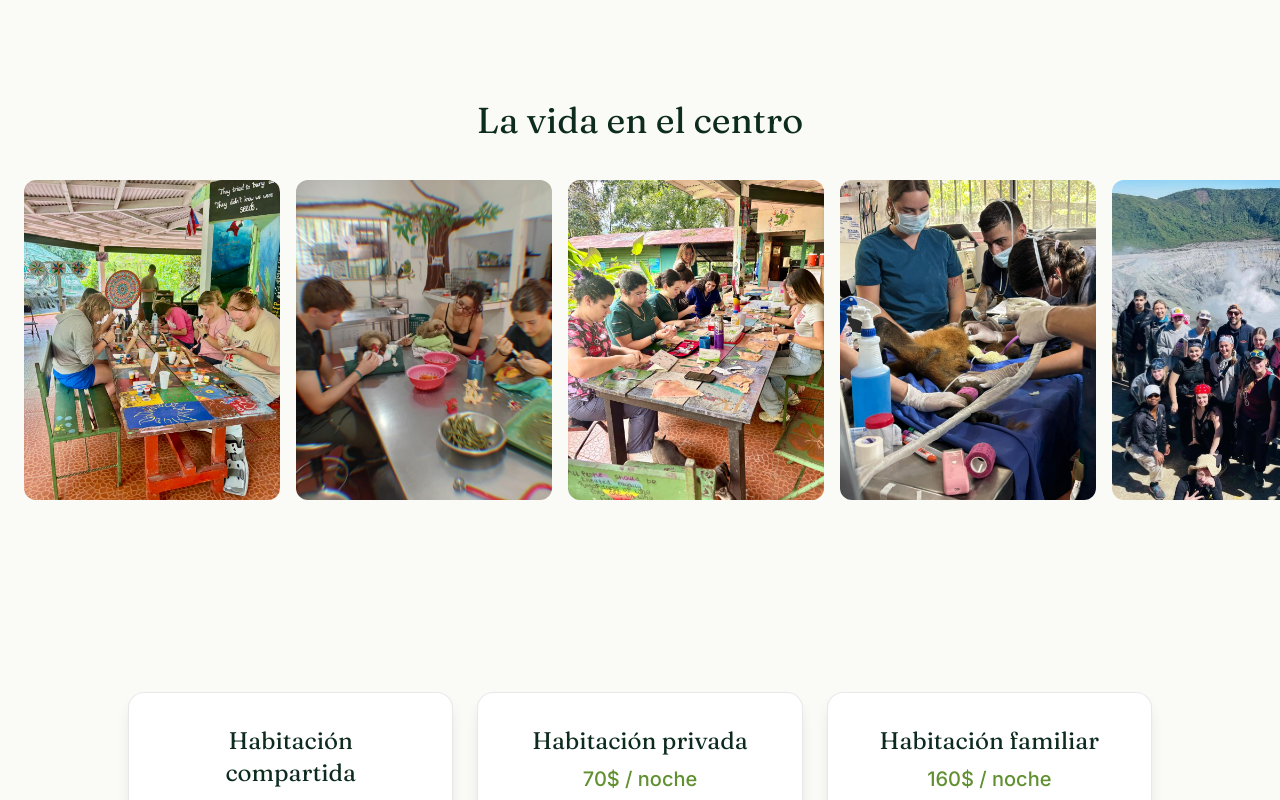
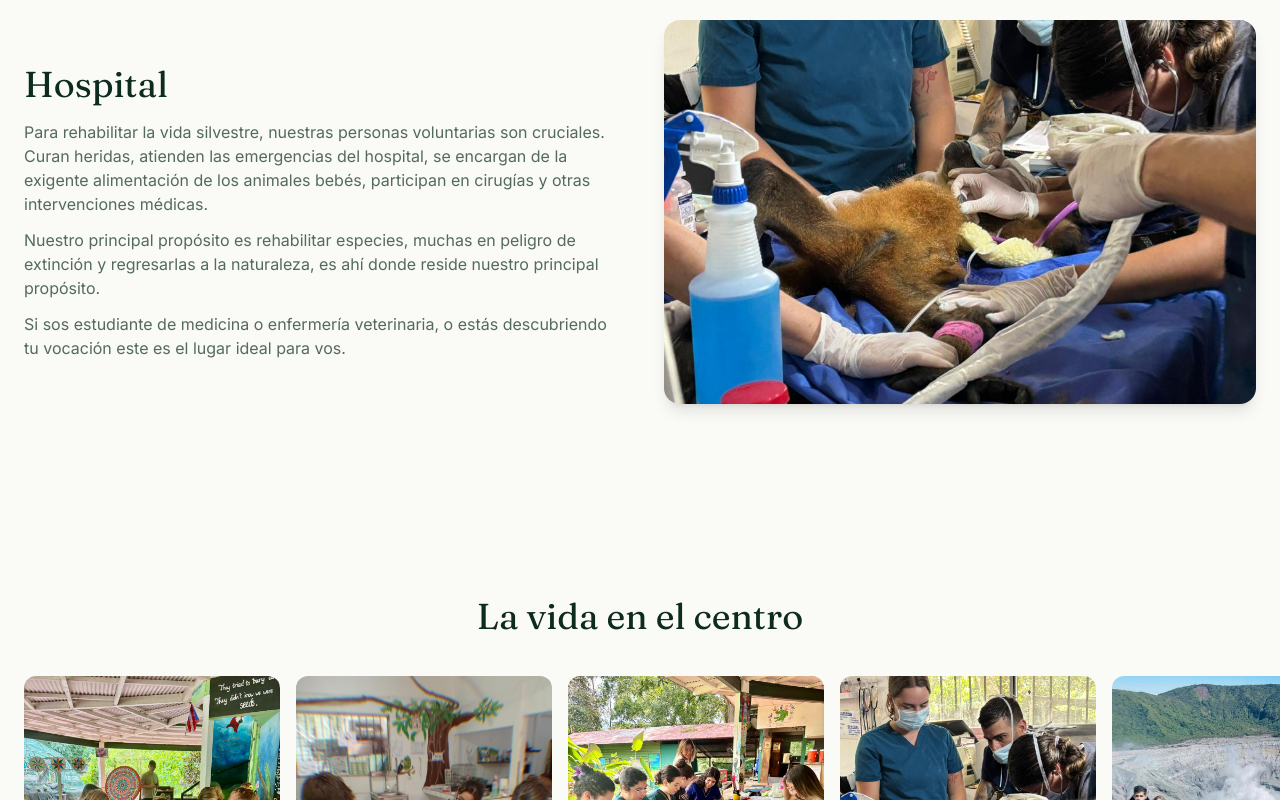
Before and after one commit to Argerie/crac-web, a React (Vite) app: page / in a window 1280 px wide. Shown: the part 5660-6460 px from the top of the page. Built offline with nearby package versions, Linux system fonts and the light colour scheme.

Commit message:
Add Hospital section, Amazon donation widget, rename family room to hotel room

```diff
--- a/src/App.tsx
+++ b/src/App.tsx
@@ -6,6 +6,7 @@ import TeamCardsSection from './components/sections/TeamCardsSection';
 import ImageCarouselGallery from './components/sections/ImageCarouselGallery';
 import AnimalProfiles from './components/sections/AnimalProfiles';
 import VolunteersSection from './components/sections/VolunteersSection';
+import HospitalSection from './components/sections/HospitalSection';
 import HabitacionSection from './components/sections/HabitacionSection';
 import VisitanosSection from './components/sections/VisitanosSection';
 import GirasEducativasSection from './components/sections/GirasEducativasSection';
@@ -22,6 +23,7 @@ function App() {
       <QuienesSomosSection />
       <AnimalProfiles />
       <VolunteersSection />
+      <HospitalSection />
       <ImageCarouselGallery />
       <HabitacionSection />
       <VisitanosSection />
--- a/src/components/layout/Nav.tsx
+++ b/src/components/layout/Nav.tsx
@@ -8,7 +8,7 @@ export default function Nav() {
   const links = [
     { label: t('nav.quienesSomos'), href: '#QuienesSomos' },
     { label: t('nav.voluntariado'), href: '#Voluntarios' },
-    { label: t('nav.hospital'), href: '#Voluntarios' },
+    { label: t('nav.hospital'), href: '#Hospital' },
     { label: t('nav.giras'), href: '#Giras' },
     { label: t('nav.visitanos'), href: '#Visitanos' },
   ];
--- a/src/components/sections/DonationWidget.tsx
+++ b/src/components/sections/DonationWidget.tsx
@@ -10,7 +10,7 @@ export default function DonationWidget() {
       </p>
 
       <a
-        href="https://www.paypal.com/myaccount/transfer/homepage/preview"
+        href="https://www.amazon.com/hz/wishlist/ls/22MUJKW4EQUV8?ref_=wl_share"
         target="_blank"
         rel="noopener noreferrer"
         className="block w-full max-w-xs rounded-full bg-sloth-500 py-3 text-center font-body font-medium text-mist-50 transition-transform hover:scale-105"
--- /dev/null
+++ b/src/components/sections/HospitalSection.tsx
@@ -0,0 +1,40 @@
+import { motion } from 'framer-motion';
+import { useTranslation } from 'react-i18next';
+
+export default function HospitalSection() {
+  const { t } = useTranslation();
+  return (
+    <section id="Hospital" className="bg-mist-50 px-6 pt-4 pb-24">
+      <div className="mx-auto grid max-w-7xl items-center gap-12 md:grid-cols-2">
+        <motion.div
+          initial={{ opacity: 0, x: -24 }}
+          whileInView={{ opacity: 1, x: 0 }}
+          viewport={{ once: true, amount: 0.3 }}
+          transition={{ duration: 0.6 }}
+        >
+          <h2 className="font-display text-3xl text-jungle-900 md:text-4xl">
+            {t('hospital.title')}
+          </h2>
+          <p className="mt-4 font-body text-jungle-900/70">
+            {t('hospital.p1')}
+          </p>
+          <p className="mt-3 font-body text-jungle-900/70">
+            {t('hospital.p2')}
+          </p>
+          <p className="mt-3 font-body text-jungle-900/70">
+            {t('hospital.p3')}
+          </p>
+        </motion.div>
+        <motion.img
+          initial={{ opacity: 0, x: 24 }}
+          whileInView={{ opacity: 1, x: 0 }}
+          viewport={{ once: true, amount: 0.3 }}
+          transition={{ duration: 0.6, delay: 0.1 }}
+          src="/crac-web/images/hospital/hospital.jpeg"
+          alt={t('hospital.imgAlt')}
+          className="h-96 w-full rounded-2xl object-cover shadow-lg"
+        />
+      </div>
+    </section>
+  );
+}
--- a/src/components/sections/TeamCardsSection.tsx
+++ b/src/components/sections/TeamCardsSection.tsx
@@ -20,7 +20,7 @@ export default function TeamCardsSection() {
     {
       title: t('teamCards.hospitalTitle'),
       description: t('teamCards.hospitalDesc'),
-      href: '#Voluntarios',
+      href: '#Hospital',
       imageUrl: '/crac-web/images/hospital/hospital.jpeg',
     },
     {
--- a/src/i18n/en.json
+++ b/src/i18n/en.json
@@ -117,6 +117,13 @@
     "p2": "All our programs include meals and lodging. We have the necessary infrastructure for you to choose what is best for your well-being and comfort, which also guarantees you have space to practice the activities you enjoy most, such as yoga, reading, and exploring nature. What else can you imagine doing?",
     "p3": "The experience includes getting to know the town and the chance to take part in the activities we have planned for you while we wait for you: bonfires, karaoke, tours and much more."
   },
+  "hospital": {
+    "title": "Hospital",
+    "p1": "To rehabilitate wildlife, our volunteers are crucial. They heal wounds, handle hospital emergencies, take care of the demanding feeding of baby animals, and participate in surgeries and other medical interventions.",
+    "p2": "Our main purpose is to rehabilitate species, many of them endangered, and return them to the wild — that is where our true purpose lies.",
+    "p3": "If you are a veterinary medicine or nursing student, or you are discovering your calling, this is the ideal place for you.",
+    "imgAlt": "Veterinary hospital at the center"
+  },
   "gallery": {
     "title": "Life at the center",
     "img1": "Activities with volunteers",
@@ -136,10 +143,10 @@
     "privadaPrice": "$70 / night",
     "privadaHighlight": "Keep your privacy in a room with a private bathroom.",
     "privadaDesc": "Enjoy private lodging with three meals a day, daily room cleaning and unforgettable activities.",
-    "familiarTitle": "Family room",
+    "familiarTitle": "Hotel room",
     "familiarPrice": "$160 / night",
-    "familiarHighlight": "Stay with your family.",
-    "familiarDesc": "Enjoy lodging with your family with three meals a day, daily room cleaning and unforgettable activities.",
+    "familiarHighlight": "Stay at the village hotel.",
+    "familiarDesc": "Enjoy accommodation in the village; we take care of round-trip transportation to the rescue center.",
     "comenzar": "Start"
   },
   "visitanos": {
@@ -166,9 +173,9 @@
     "enviar": "Send"
   },
   "donation": {
-    "title": "Donate now",
-    "subtitle": "Your donation directly helps care for the rescued animals.",
-    "donar": "Donate"
+    "title": "Donate on Amazon",
+    "subtitle": "Every purchase you make on Amazon directly helps care for the rescued animals.",
+    "donar": "Donate on Amazon"
   },
   "faq": {
     "title": "Frequently asked questions",
--- a/src/i18n/es.json
+++ b/src/i18n/es.json
@@ -117,6 +117,13 @@
     "p2": "Todos nuestros programas incluyen alimentación y hospedaje. Contamos con la infraestructura necesaria para que elijas lo mejor para tu bienestar y comodidad, la cual también garantiza que podás tener espacio para practicar las actividades que más te gustan, como yoga, lectura, explorar la naturaleza. ¿Qué más te imaginás haciendo?",
     "p3": "La experiencia incluye conocer el pueblo y la posibilidad de participar en las actividades que tenemos planeadas para vos mientras te esperamos: fogatas, karaoke, paseos y mucho más."
   },
+  "hospital": {
+    "title": "Hospital",
+    "p1": "Para rehabilitar la vida silvestre, nuestras personas voluntarias son cruciales. Curan heridas, atienden las emergencias del hospital, se encargan de la exigente alimentación de los animales bebés, participan en cirugías y otras intervenciones médicas.",
+    "p2": "Nuestro principal propósito es rehabilitar especies, muchas en peligro de extinción y regresarlas a la naturaleza, es ahí donde reside nuestro principal propósito.",
+    "p3": "Si sos estudiante de medicina o enfermería veterinaria, o estás descubriendo tu vocación este es el lugar ideal para vos.",
+    "imgAlt": "Hospital veterinario del centro"
+  },
   "gallery": {
     "title": "La vida en el centro",
     "img1": "Actividades con voluntarios",
@@ -136,10 +143,10 @@
     "privadaPrice": "70$ / noche",
     "privadaHighlight": "Mantené tu privacidad en una habitación con baño.",
     "privadaDesc": "Disfrutá del alojamiento privado con tres comidas al día, limpieza diaria de la habitación y actividades inolvidables.",
-    "familiarTitle": "Habitación familiar",
+    "familiarTitle": "Habitación hotel",
     "familiarPrice": "160$ / noche",
-    "familiarHighlight": "Alójate con tu familia.",
-    "familiarDesc": "Disfrutá del alojamiento con tu familia con tres comidas al día, limpieza diaria de la habitación y actividades inolvidables.",
+    "familiarHighlight": "Alójate en el hotel del pueblo.",
+    "familiarDesc": "Disfrutá del alojamiento en el pueblo, nos encargamos del transporte de ida y vuelta al centro de rescate.",
     "comenzar": "Comenzar"
   },
   "visitanos": {
@@ -166,9 +173,9 @@
     "enviar": "Enviar"
   },
   "donation": {
-    "title": "Dona ahora",
-    "subtitle": "Tu donación ayuda directamente en el cuidado de los animales rescatados.",
-    "donar": "Donar"
+    "title": "Donar en Amazon",
+    "subtitle": "Cada compra que hagas en Amazon ayuda directamente al cuidado de los animales rescatados.",
+    "donar": "Donar en Amazon"
   },
   "faq": {
     "title": "Preguntas frecuentes",
```
Also changed, not shown: 5 other files (tests, documents, lock files or other folders).
